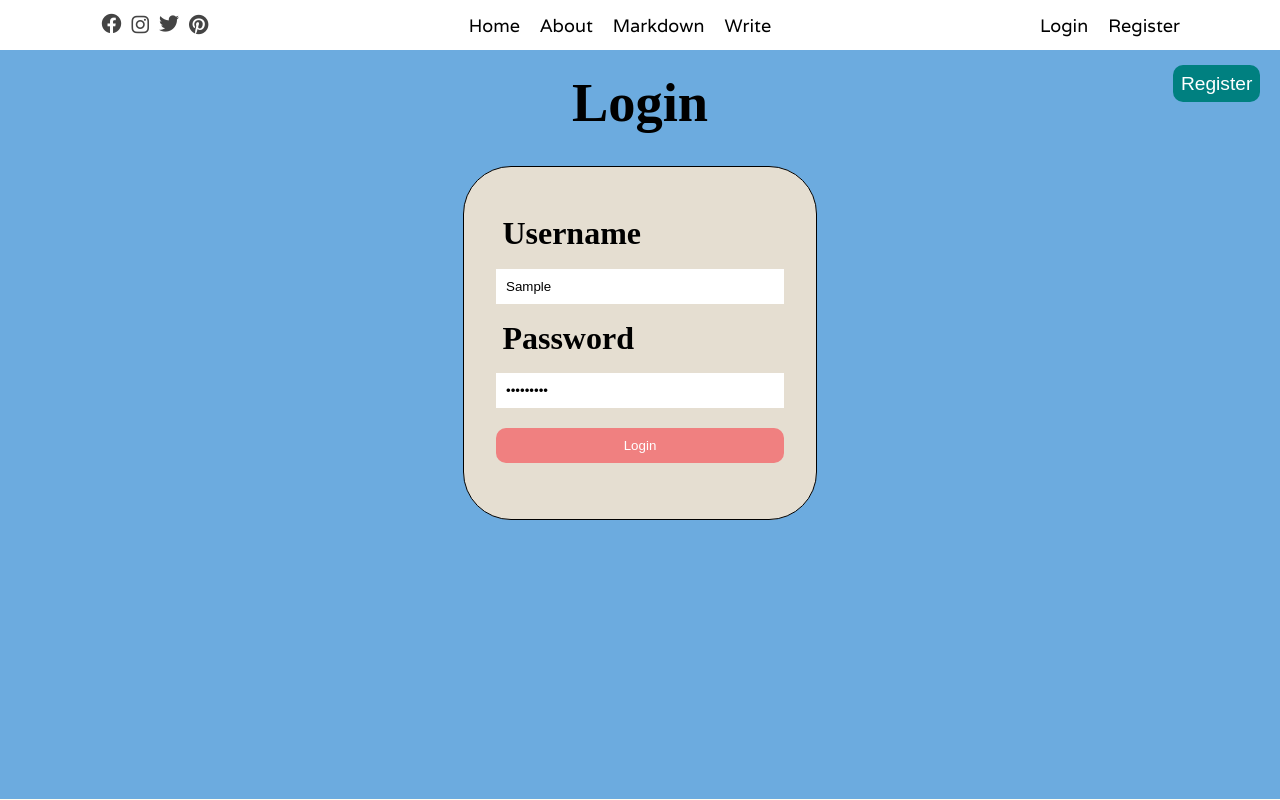
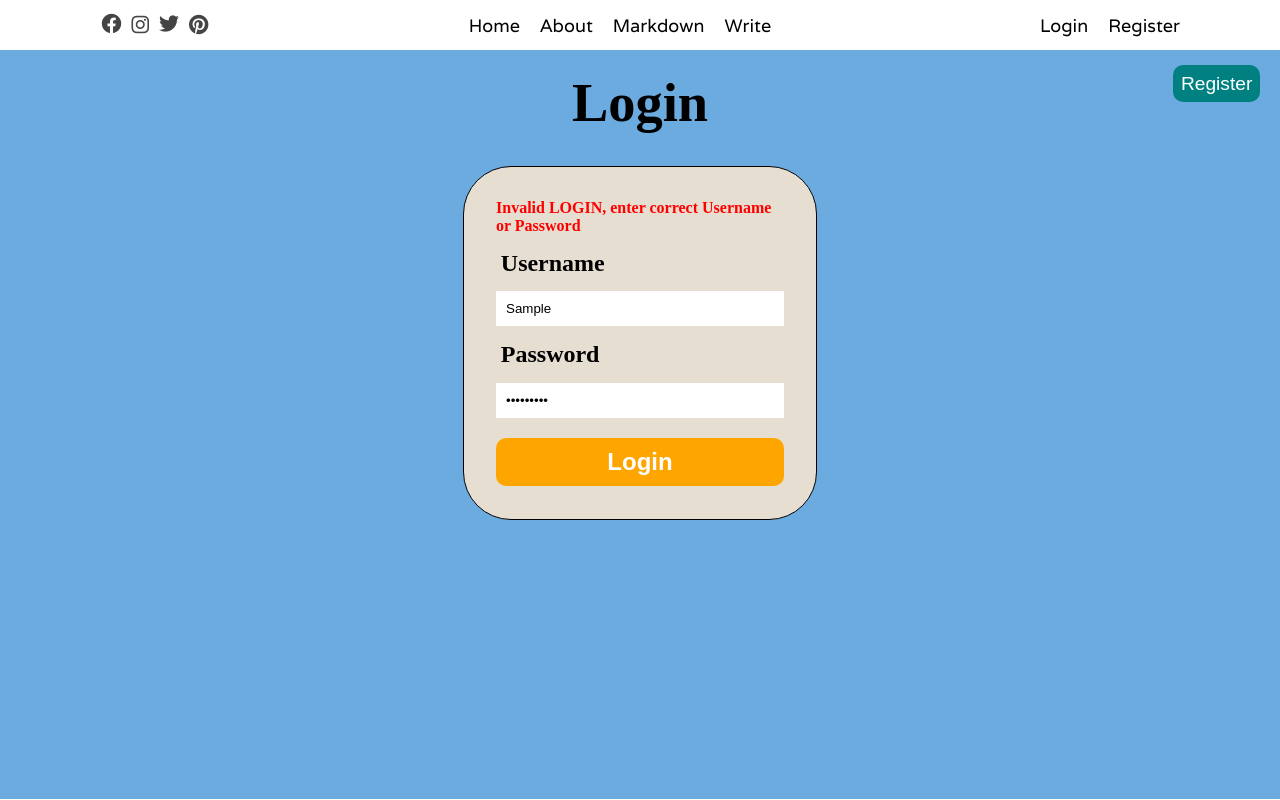
Before and after one commit to anuragK-24/Blog_Frontend, a React (Create React App) app: page /login in a window 1280 px wide. Both pictures are taken after typing "Sample", "Sample123" into the empty fields and a click on the button "Login". Shown: the top 800 px of the page. Built offline with nearby package versions, Linux system fonts and the light colour scheme; no server answers.

Commit message:
Added the Register and Login page component

```diff
--- a/src/pages/login/Login.jsx
+++ b/src/pages/login/Login.jsx
@@ -1,10 +1,11 @@
 import "./login.css";
 import { Link } from "react-router-dom";
-import { useContext, useRef } from "react";
+import { useContext, useRef, useState } from "react";
 import { Context } from "../../context/Context";
 import axios from "axios";
 
 export default function Login() {
+  const [error, setError] = useState(false);
   const userRef = useRef();
   const passwordRef = useRef();
   const { dispatch, isFetching } = useContext(Context);
@@ -14,12 +15,6 @@ export default function Login() {
     const username = userRef.current.value.toLowerCase();
     const password = passwordRef.current.value;
 
-    // if (!isStrongPassword(password)) {
-    //   setError(
-    //     "Password must be at least 8 characters long and include at least one uppercase letter, one lowercase letter, one number, and one special character."
-    //   );
-    //   return;
-    // }
 
     try {
       const res = await axios.post(
@@ -31,6 +26,7 @@ export default function Login() {
       );
       dispatch({ type: "LOGIN_SUCCESS", payload: res.data });
     } catch (error) {
+      setError(true);
       dispatch({ type: "LOGIN_FAILURE" });
     }
   };
@@ -38,8 +34,8 @@ export default function Login() {
   return (
     <div className="login">
       <span className="loginTitle">Login </span>
-      {/* {error && <p className="errorMessage">{error}</p>} */}
       <form className="loginForm" onSubmit={handleSubmit}>
+        {error && <p className="errorMessage">Invalid LOGIN, enter correct Username or Password</p> }
         <label>Username</label>
         <input
           type="text"
--- a/src/pages/login/login.css
+++ b/src/pages/login/login.css
@@ -7,9 +7,8 @@
 }
 .errorMessage{
     color: red;
-    font-size: 1.2em;
+    font-size: 1em;
     font-weight: 600;
-    margin-top: 1em;
 }
 
 .loginTitle{
@@ -30,10 +29,11 @@
     border-radius: 3em;
 }
 
+
 .loginForm > label {
     font-weight: 700;
     margin: 10px 0;
-    font-size: 2em;
+    font-size: 1.5em;
     padding: 0.2em;
 }
 .loginInput {
@@ -45,11 +45,17 @@
 .loginButton{
     margin-top: 20px;
     cursor: pointer;
-    background-color: lightcoral;
+    background-color: orange;
     border: none;
     color: #fff;
     border-radius: 10px;
     padding: 10px;
+    font-weight: 700;
+    font-size: 1.5em;
+}
+.loginButton:hover {
+    color: orange;
+    background-color:white ;
 }
 
 .loginButton:disabled {
--- a/src/pages/register/Register.jsx
+++ b/src/pages/register/Register.jsx
@@ -25,6 +25,13 @@ export default function Register() {
   const handleSubmit = async (e) => {
     e.preventDefault();
     setErrorEmail(false);
+    if (!isValidEmail(email) && !isStrongPassword(password)) {
+      setErrorEmail("Please enter a valid email.");
+      setPasswordError(
+        "Invalid password format."
+      );
+      return;
+    }
     if (!isValidEmail(email)) {
       setErrorEmail("Please enter a valid email.");
       return;
--- a/src/pages/register/register.css
+++ b/src/pages/register/register.css
@@ -34,7 +34,7 @@
 .registerForm > label {
     font-weight: 700;
     margin: 0px 0;
-    font-size: 2em;
+    font-size: 1.5em;
     padding: 0.2em;
 }
 
```
